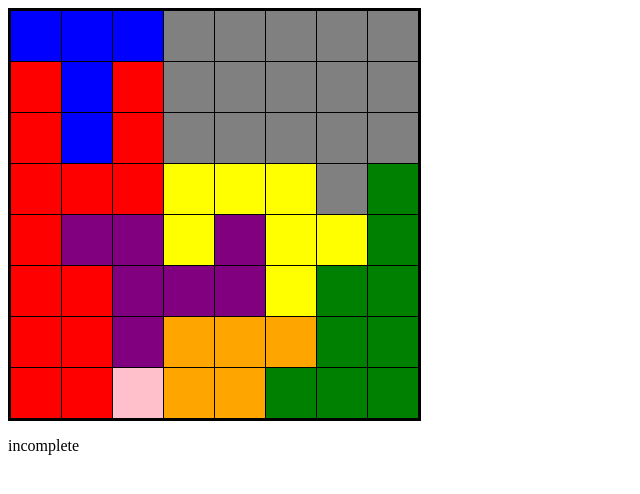
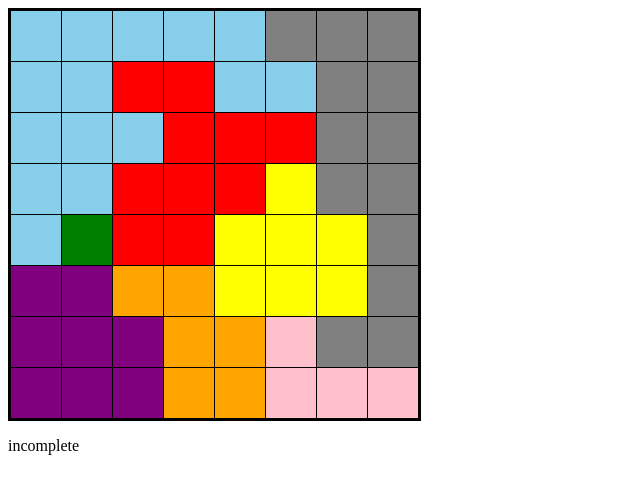
Before and after one commit to benWu26/queens, a React (Vite) app: page / in a window 1280 px wide. Shown: the top 494 px of the page, without its empty margins (0-640 px from the left). Built offline with nearby package versions, Linux system fonts and the light colour scheme.

Commit message:
added functionality for dragging mouse

```diff
--- a/src/Board.tsx
+++ b/src/Board.tsx
@@ -1,4 +1,4 @@
-import { useCallback, useState } from "react";
+import { useCallback, useState, useRef } from "react";
 import Cell from "./Cell";
 import { cellType, boardType, playerStatusType } from "./types"
 import _ from "lodash";
@@ -62,7 +62,7 @@ const autoInvalidateCell = (rowIndex: number, columnIndex: number, cell: cellTyp
  * @param {number} columnIndex
  * @param {boardType} board
  */
-const invalidateCells = (rowIndex: number, columnIndex: number, board: boardType) => {
+const autoInvalidateCells = (rowIndex: number, columnIndex: number, board: boardType) => {
     const invalidCells = getInvalidCells(rowIndex, columnIndex, board);
     invalidCells.forEach((cell) => {
         autoInvalidateCell(rowIndex, columnIndex, cell);
@@ -89,6 +89,31 @@ const removeInvalidationCause = (rowIndex: number, columnIndex: number, board: b
     })
 }
 
+
+/**
+ * Given a board, and the coordinates of a cell that a player is dragging over, this function will
+ * update the board based on the rules of the game. If the cell is currently valid, it will be
+ * set to "invalid" status, and the cause will be labeled as "human". If the cell is currently
+ * invalid or a star, it will be left alone. This is used when a player is dragging the mouse
+ * over the board, and we want to invalidate cells as the mouse moves over them.
+ * @param {number} rowIndex
+ * @param {number} columnIndex
+ * @param {boardType} board
+ * @returns {boardType}
+ */
+const invalidateCellOnDrag = (rowIndex: number, columnIndex: number, board: boardType): boardType => {
+    console.log("invalidateCellOnDrag called")
+    if (board[rowIndex][columnIndex].playerStatus === "valid") {
+        console.log("if branch taken");
+        const newBoard = clone(board);
+        newBoard[rowIndex][columnIndex].playerStatus = "invalid"
+        newBoard[rowIndex][columnIndex].causes.push("human");
+        return newBoard;
+    } else {
+        return board;
+    }
+}
+
 /**
  * Given a board, and the coordinates of a cell that a player is clicking on, this function will
  * update the board based on the rules of the game. If the cell is currently valid, it will be
@@ -112,7 +137,7 @@ const updateBoard = (rowIndex: number, columnIndex: number, board: boardType) =>
     } else if (nextStatus === "star") { // transition from invalid to star
         clickedCell.causes = [];
 
-        invalidateCells(rowIndex, columnIndex, newBoard);
+        autoInvalidateCells(rowIndex, columnIndex, newBoard);
 
     } else { // transition from star to valid
         removeInvalidationCause(rowIndex, columnIndex, newBoard);
@@ -143,14 +168,14 @@ const validateSolution = (board: boardType) => {
 // SAMPLE MAP + BOARD
 // maps out the color of each cell on the board
 const sampleColorMap = [
-    [0, 0, 0, 1, 1, 1, 1, 1],
-    [2, 0, 2, 1, 1, 1, 1, 1],
-    [2, 0, 2, 1, 1, 1, 1, 1],
-    [2, 2, 2, 3, 3, 3, 1, 4],
-    [2, 5, 5, 3, 5, 3, 3, 4],
-    [2, 2, 5, 5, 5, 3, 4, 4],
-    [2, 2, 5, 6, 6, 6, 4, 4],
-    [2, 2, 7, 6, 6, 4, 4, 4]
+    [0, 0, 0, 0, 0, 1, 1, 1],
+    [0, 0, 2, 2, 0, 0, 1, 1],
+    [0, 0, 0, 2, 2, 2, 1, 1],
+    [0, 0, 2, 2, 2, 3, 1, 1],
+    [0, 4, 2, 2, 3, 3, 3, 1],
+    [5, 5, 6, 6, 3, 3, 3, 1],
+    [5, 5, 5, 6, 6, 7, 1, 1],
+    [5, 5, 5, 6, 6, 7, 7, 7]
 ]
 
 // takes the color map and returns a 2D array of cells
@@ -170,15 +195,26 @@ function Board() {
     // using board as a state variable
     const [board, setBoard] = useState(sampleBoard);
 
+    // ref variable for detecting if mouse is pressed or not
+    const mouseDownRef = useRef(false);
+
     // updates the board when a cell is clicked
     const onCellClick = useCallback((rowIndex: number, columnIndex: number): void => {
         setBoard((b): boardType => updateBoard(rowIndex, columnIndex, b));
     }, [])
 
+    // when the mouse is dragged over a cell, invalidates the cell if the mouse is pressed
+    const onDrag = useCallback((rowIndex: number, columnIndex: number): void => {
+        if (mouseDownRef.current) {
+            setBoard((b): boardType => invalidateCellOnDrag(rowIndex, columnIndex, b));
+        }
+
+    }, []);
+
     return (
         // style board to be an nxn grid
         <>
-            <div className="board" style={{ "--grid-size": `repeat(${board.length}, 1fr)` } as React.CSSProperties}>
+            <div className="board" style={{ "--grid-size": `repeat(${board.length}, 1fr)` } as React.CSSProperties} onMouseDown={() => {mouseDownRef.current = true}} onMouseUp={() => {mouseDownRef.current = false}}>
                 {
                     // 2 layers of mapping
                     board.map((row, rowIndex) => row.map((cell, columnIndex) => {
@@ -189,7 +225,10 @@ function Board() {
                         return <Cell key={rowIndex * board.length + columnIndex}
                             color={cell["color"]}
                             playerStatus={cell["playerStatus"]}
-                            updatePlayerStatus={() => onCellClick(rowIndex, columnIndex)}></Cell>
+                            updatePlayerStatusClick={() => onCellClick(rowIndex, columnIndex)}
+                            updatePlayerStatusDrag={() => onDrag(rowIndex, columnIndex)}
+                            ></Cell>
+
                     }))
                 }
             </div>
--- a/src/Cell.tsx
+++ b/src/Cell.tsx
@@ -1,5 +1,5 @@
 import { cellPropType } from './types';
-import { memo } from 'react';
+import { memo, useState } from 'react';
 import dot from './assets/dot.svg';
 import crown from './assets/crown.svg';
 
@@ -11,20 +11,29 @@ const symbols = {
 }
 
 // for mapping colors to numbers (good for customization later!)
-const colors = ["blue", "gray", "red", "yellow", "green", "purple", "orange", "pink"]
+const colors = ["skyblue", "gray", "red", "yellow", "green", "purple", "orange", "pink"]
 
 /**
  * React component for an individual cell
  * @param {cellPropType} props
  * @returns {JSX.Element}
  */
+
+
+
 function Cell(props: cellPropType) {
     console.log("cell re-rendered!");
 
     return (
-        <div className="cell" style={{ backgroundColor: colors[props.color] }} onClick={
+        <div className="cell" style={{ backgroundColor: colors[props.color] }}
+        onMouseDown={
             () => {
-                props.updatePlayerStatus()
+                props.updatePlayerStatusClick()
+            }
+        }
+        onMouseOver={
+            () => {
+                props.updatePlayerStatusDrag();
             }
         }>
             {/* What to display in the cell depending on the playerStatus */}
--- a/src/index.css
+++ b/src/index.css
@@ -1,6 +1,7 @@
 .cell {
   width: 50px;
   height: 50px;
+  user-select: none;
 }
 
 .board {
@@ -20,4 +21,6 @@
 
 .symbol {
   width: 100%;
+  -webkit-user-drag: none;
+  user-select: none;
 }
--- a/src/types.ts
+++ b/src/types.ts
@@ -17,7 +17,8 @@ type cellPropType = {
     key: number,
     color: number,
     playerStatus: playerStatusType,
-    updatePlayerStatus: () => void
+    updatePlayerStatusClick: () => void,
+    updatePlayerStatusDrag: () => void
 }
 
 // type for a board, which is a 2D array of cells
```
